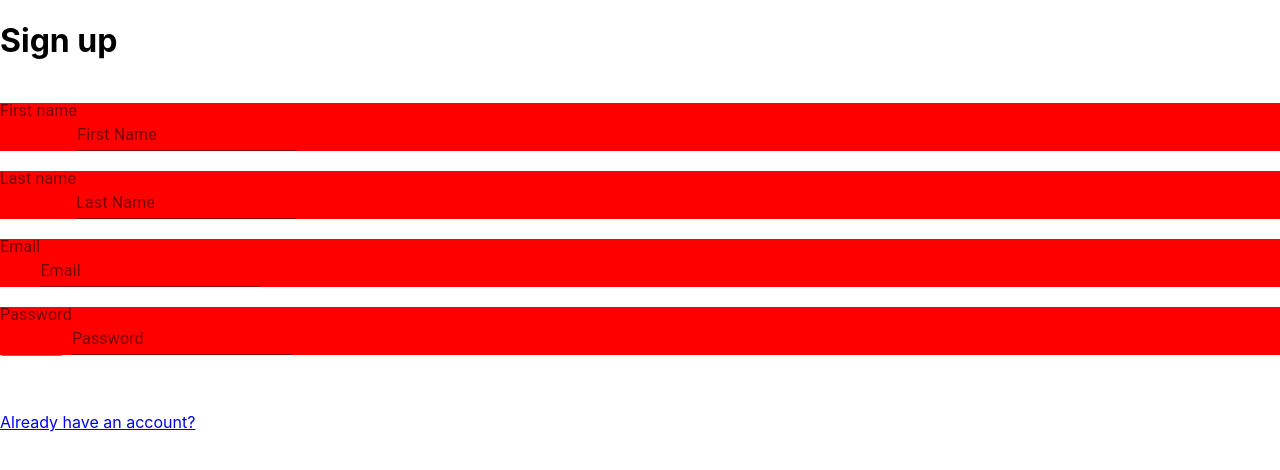
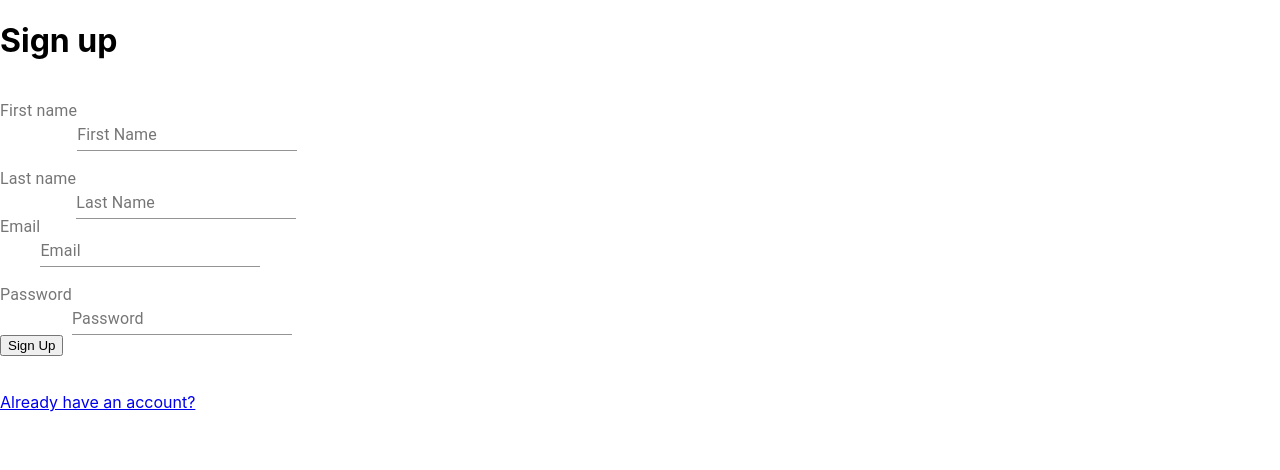
Before and after one commit to kojiokajima/react-practice-auth, a React (Create React App) app: page / in a window 1280 px wide. Shown: the top 470 px of the page. Built offline with nearby package versions, Linux system fonts and the light colour scheme.

Commit message:
working on signup style

```diff
--- a/src/index.css
+++ b/src/index.css
@@ -11,3 +11,5 @@ code {
   font-family: source-code-pro, Menlo, Monaco, Consolas, 'Courier New',
     monospace;
 }
+
+@import './signup.scss';
--- a/src/pages/SignUp.jsx
+++ b/src/pages/SignUp.jsx
@@ -9,7 +9,7 @@ import {makeStyles} from '@material-ui/styles'
 const useStyles = makeStyles({
   label: {
     color: "Yello",
-    backgroundColor: "red"
+    // backgroundColor: "red"
   }
 })
 
@@ -112,66 +112,39 @@ const SignUp = () => {
   };
 
   return (
-    <div>
+    <div className="signup">
       <h1>Sign up</h1>
       <form onSubmit={handleSubmitSignup}>
-        {/* <label> */}
-        <InputLabel margin="dense" className={classes.label}>
-          First name
-          {/* <input
-            name="lastname"
-            type="text"
-            placeholder="First Name"
-            onChange={(e) => setFirstName(e.target.value)}
-          /> */}
-          <TextField id="standard-basic" label="First Name" />
-        {/* </label> */}
-        </InputLabel>
-          <br/>
-        {/* <label> */}
-        <InputLabel margin="dense" className={classes.label}>
-          Last name
-          {/* <input
-            name="lastname"
-            type="text"
-            placeholder="Last Name"
-            onChange={(e) => setLastName(e.target.value)}
-          /> */}
-          <TextField id="standard-basic" label="Last Name" />
-        {/* </label> */}
+
+        <div className="signup-name">
+          <InputLabel margin="dense" className={classes.label} onChange={(e) => setFirstName(e.target.value)}>
+            First name
+            <TextField id="standard-basic" type="text" label="First Name" />
+          </InputLabel>
+            <br/>
+
+          <InputLabel margin="dense" className={classes.label} onChange={(e) => setLastName(e.target.value)}>
+            Last name
+            <TextField id="standard-basic" type="text" label="Last Name" />
+          </InputLabel>
+        </div>
+
+        <InputLabel margin="dense" className={classes.label} onChange={handleInputEmail}>
+          Email
+          <TextField id="standard-basic" type="email" label="Email" />
         </InputLabel>
         <br/>
-        {/* <label> */}
-        <InputLabel margin="dense" className={classes.label}>
-          Email
-          {/* <input
-            name="email"
-            type="email"
-            placeholder="Email"
-            onChange={handleInputEmail}
-          /> */}
-          <TextField id="standard-basic" label="Email" />
-        {/* </label> */}
+
+        <InputLabel margin="dense" className={classes.label} onChange={handleInputPassword}>
+          Password
+          <TextField id="standard-basic" type="password" label="Password" />
         </InputLabel>
         <br/>
-        {/* <label> */}
-        <InputLabel margin="dense" className={classes.label}>
-          Password
-          {/* <input
-            name="password"
-            type="password"
-            placeholder="Password"
-            onChange={handleInputPassword}
-          /> */}
-          <TextField id="standard-basic" label="Password" />
-        {/* </label> */}
-        </InputLabel>
+
         <button type="submit">Sign Up</button>
       </form>
-      <br/><br/>
-      <p>
-        <Link to='/signin'>Already have an account?</Link>
-      </p>
+      <br/>
+      <p><Link to='/signin'>Already have an account?</Link></p>
     </div>
   );
 };
--- /dev/null
+++ b/src/signup.scss
@@ -0,0 +1,9 @@
+.signup {
+    display: flex;
+    flex-direction: column;
+
+    &-name {
+        display: flex;
+        flex-direction: row;
+    }
+}
```
Also changed, not shown: 1 other file (tests, documents, lock files or other folders).
